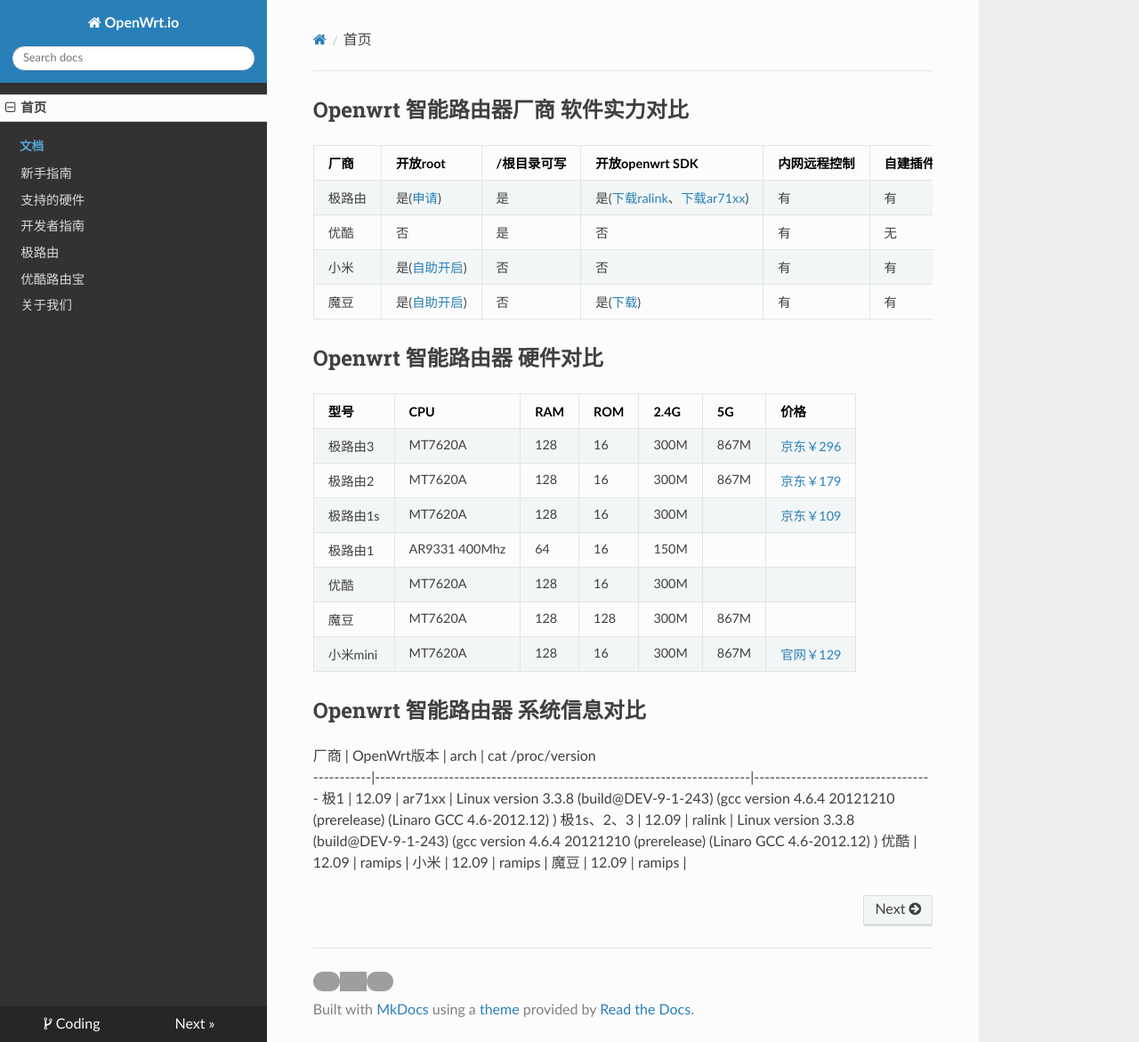
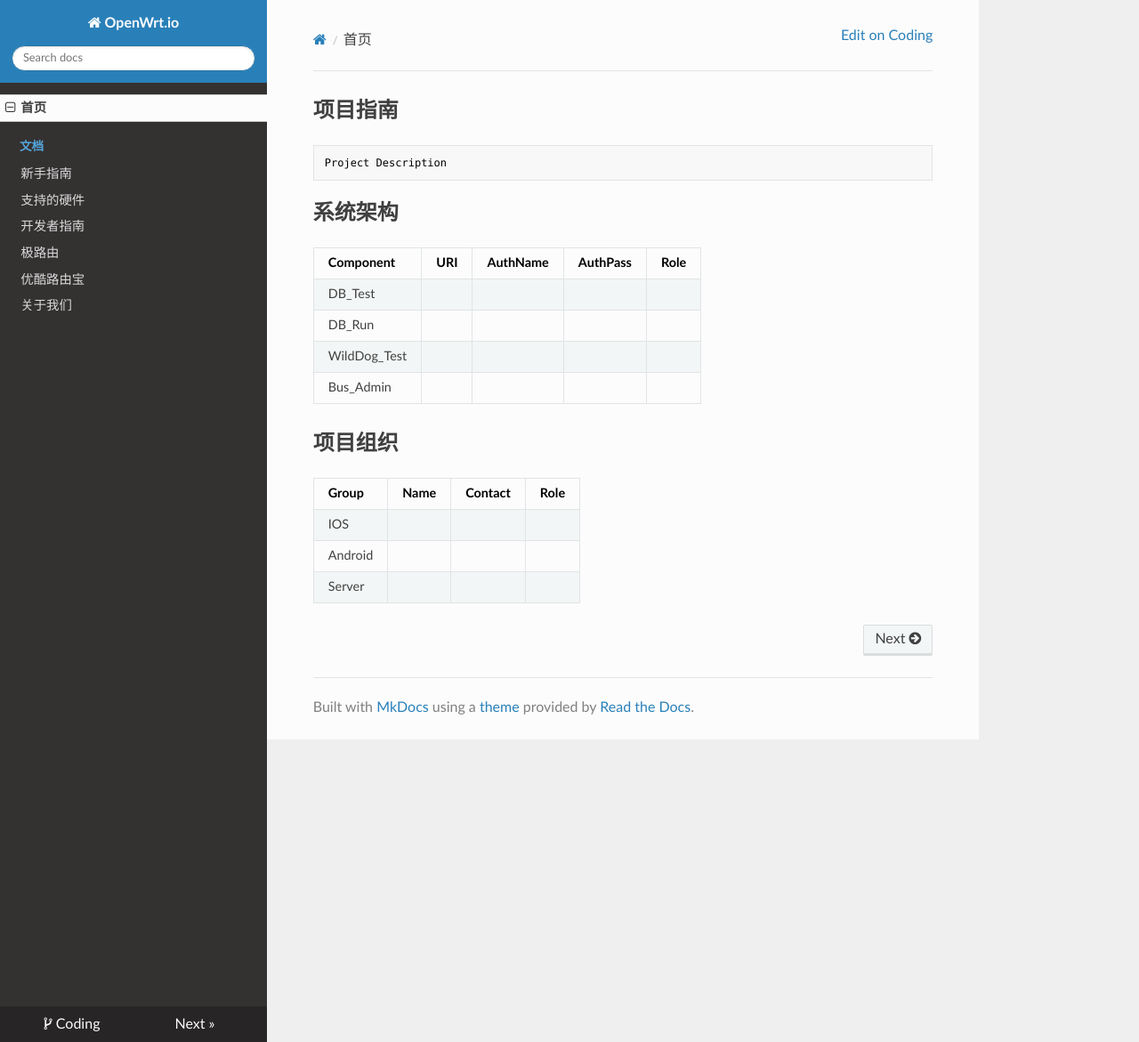
Before and after one commit to abcabc1/idoc, an MkDocs documentation site: the page built from docs/index.md, in a window 1280 px wide and 1171 px high. Shown: the whole window at 89% size. Built offline with MkDocs 1.6.1, drawn with Linux system fonts in a browser that asks for light colours; nearby versions of some CDN libraries; old or Windows-style settings are respelled for this version of MkDocs; grey boxes are pictures that could not be loaded.

Commit message:
update: reset content

````diff
--- a/docs/index.md
+++ b/docs/index.md
@@ -2,34 +2,26 @@
 title: 首页
 ---
 
-## Openwrt 智能路由器厂商 软件实力对比
+## 项目指南
 
-厂商      |                     开放root                                   | /根目录可写 | 开放openwrt SDK | 内网远程控制 | 自建插件商城
-----------|----------------------------------------------------------------|-------------|-----------------|--------------|-------------
-极路由    | 是\([申请](http://bbs.hiwifi.com/thread-74899-1-1.html)\)      | 是          | 是\([下载ralink](http://downloads.openwrt.io/vendors/gee/ralink/)、[下载ar71xx](http://downloads.openwrt.io/vendors/gee/ar71xx/)\)              | 有 | 有
-优酷      | 否                                                             | 是          | 否              | 有           | 无
-小米      | 是\([自助开启](http://miwifi.com/miwifi_open.html)\)           | 否          | 否              | 有           | 有
-魔豆      | 是\([自助开启](http://bbs.modouwifi.cn/thread-8825-1-1.html)\) | 否          | 是\([下载](http://downloads.openwrt.io/vendors/mtk/)\) | 有 | 有
+```
+Project Description
+```
 
-## Openwrt 智能路由器 硬件对比
+## 系统架构
 
-型号     | CPU     | RAM | ROM | 2.4G | 5G   | 价格
----------|---------|---- |-----|------|------|-----------------------------------------
-极路由3  | MT7620A | 128 | 16  | 300M | 867M | [京东￥296](http://item.jd.com/1386706.html)
-极路由2  | MT7620A | 128 | 16  | 300M | 867M | [京东￥179](http://item.jd.com/1184730.html)
-极路由1s | MT7620A | 128 | 16  | 300M |      | [京东￥109](http://item.jd.com/1105402.html)
-极路由1  | AR9331 400Mhz | 64  | 16  | 150M |      |
-优酷     | MT7620A | 128 | 16  | 300M |      |
-魔豆     | MT7620A | 128 | 128 | 300M | 867M |
-小米mini | MT7620A | 128 | 16  | 300M | 867M | [官网￥129](http://www.mi.com/miwifimini)
+| Component    | URI | AuthName | AuthPass | Role |
+|--------------|-----|----------|----------|------|
+| DB_Test      |     |          |          |      |
+| DB_Run       |     |          |          |      |
+| WildDog_Test |     |          |          |      |
+| Bus_Admin    |     |          |          |      |
 
 
-## Openwrt 智能路由器 系统信息对比
+## 项目组织
 
-厂商       | OpenWrt版本 | arch   |                 cat /proc/version
------------|-----------------------------------------------------------------------|----------------------------------
-极1        | 12.09       | ar71xx | Linux version 3.3.8 \(build@DEV-9-1-243\) \(gcc version 4.6.4 20121210 \(prerelease\) \(Linaro GCC 4.6-2012.12\) \)
-极1s、2、3 | 12.09       | ralink | Linux version 3.3.8 \(build@DEV-9-1-243\) \(gcc version 4.6.4 20121210 \(prerelease\) \(Linaro GCC 4.6-2012.12\) \)
-优酷       | 12.09       | ramips |
-小米       | 12.09       | ramips |
-魔豆       | 12.09       | ramips |
+| Group   | Name | Contact | Role |
+|---------|------|---------|------|
+| IOS     |      |         |      |
+| Android |      |         |      |
+| Server  |      |         |      |
--- a/mkdocs.yml
+++ b/mkdocs.yml
@@ -9,11 +9,7 @@ pages:
     - '优酷路由宝': 'docs/youku.md'
 - 关于我们: about.md
 theme: readthedocs
-repo_url: https://coding.net/u/openwrtio/
+repo_url: https://github.com/abcabc1/idoc.git
 repo_name: Coding
 site_favicon: favicon.ico
-copyright: <a title="Coding.net代码托管" href="https://coding.net/register?key=291490cc-34c2-4ebe-a1c7-48ee327a6e83" target="_blank"><img style="border-radius:30px;background:#fff;" height="30" width="30" src="https://coding.net/static/adddcfb37896b41779bc0976326cd798.png" alt="coding.net" /></a><a title="daocloud.io持续集成" href="https://daocloud.io/" target="_blank"><img height="30" width="30" src="http://open.daocloud.io/assets/img/circle-brush.png?v=8d13291156" alt="daocloud.io" /></a><a title="帮助我们：点击注册七牛，本站将获得流量" href="https://portal.qiniu.com/signup?code=3lafkpsz7yes1" target="_blank"><img style="border-radius:30px;background:#fff;" width="30" src="http://tp2.sinaimg.cn/2651079901/180/40070305662/1" alt="七牛云储存" /></a>
-    <script type="text/javascript">
-        window.zhuge=window.zhuge||[];window.zhuge.methods="_init debug identify track trackLink trackForm page".split(" ");window.zhuge.factory=function(b){return function(){var a=Array.prototype.slice.call(arguments);a.unshift(b);window.zhuge.push(a);return window.zhuge}};for(var i=0;i<window.zhuge.methods.length;i++){var key=window.zhuge.methods[i];window.zhuge[key]=window.zhuge.factory(key)};window.zhuge.load=function(b,x){if(!document.getElementById("zhuge-js")){var a=document.createElement("script");a.type="text/javascript";a.id="zhuge-js";a.async=!0;a.src="https://zgsdk.37degree.com/zhuge-lastest.min.js";var c=document.getElementsByTagName("script")[0];c.parentNode.insertBefore(a,c);window.zhuge._init(b,x)}};
-        window.zhuge.load('f6a2e8eed9e447ea89a63b87763ec7df');
-    </script>
+copyright:
````
Also changed, not shown: docs/docs/beginners-guide.md (+279 -0 lines), docs/docs/gee.md (deleted, +0 -30 lines), docs/docs/youku.md (deleted, +0 -5 lines), 1 other file.
